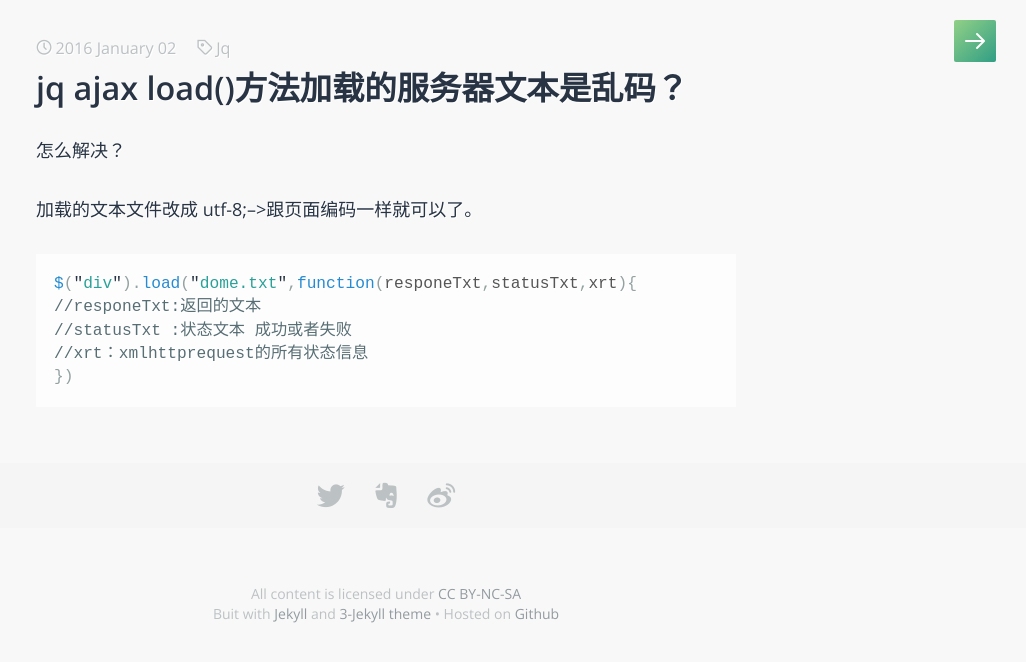
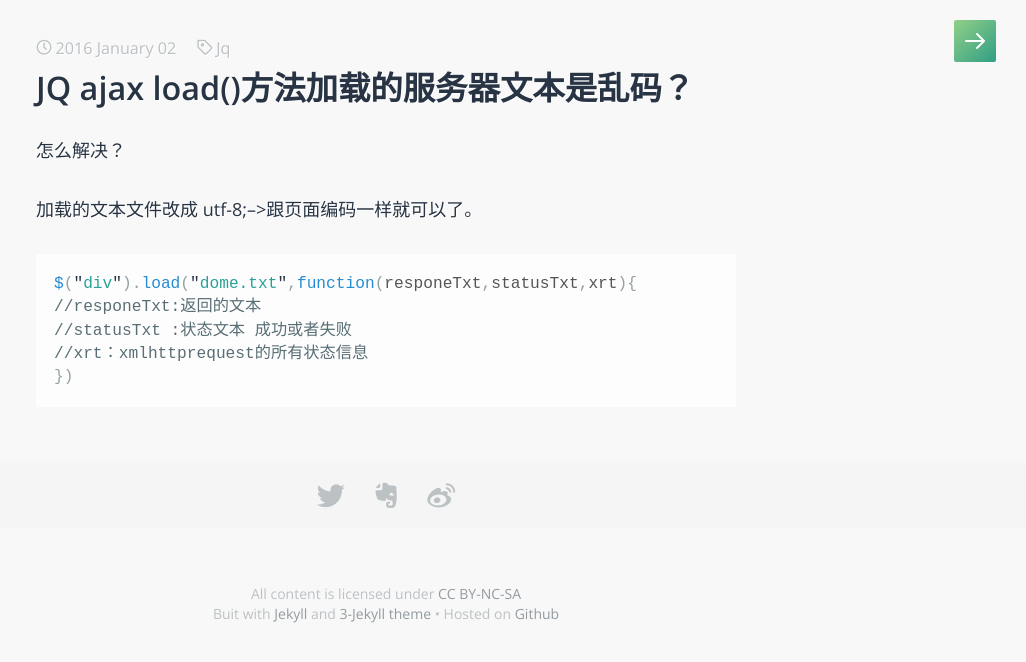
Before and after one commit to P233/3-Jekyll, a Jekyll site: the page built from _posts/2016-01-02-utf.md, in a window 1280 px wide. Shown: the top 662 px of the page, without its empty margins (254-1280 px from the left). Built offline with Jekyll 4.4.1, drawn with Linux system fonts in a browser that asks for light colours; some web fonts are replaced.

Commit message:
Update 2016-01-02-utf.md

```diff
--- a/_posts/2016-01-02-utf.md
+++ b/_posts/2016-01-02-utf.md
@@ -1,6 +1,6 @@
 ---
 layout: post
-title: jq ajax load()方法加载的服务器文本是乱码？
+title: JQ ajax load()方法加载的服务器文本是乱码？
 tags: Jq
 ---
 
```
